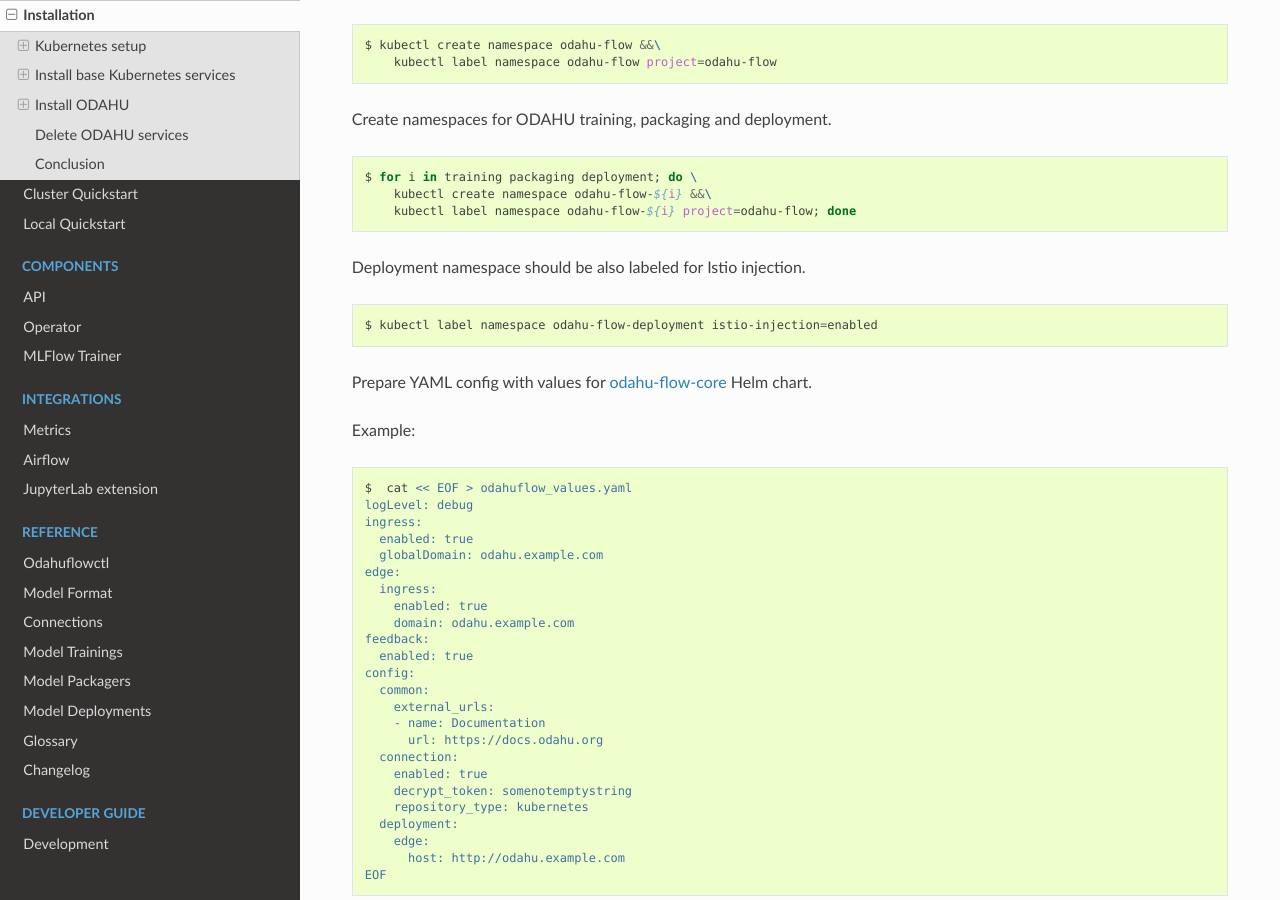
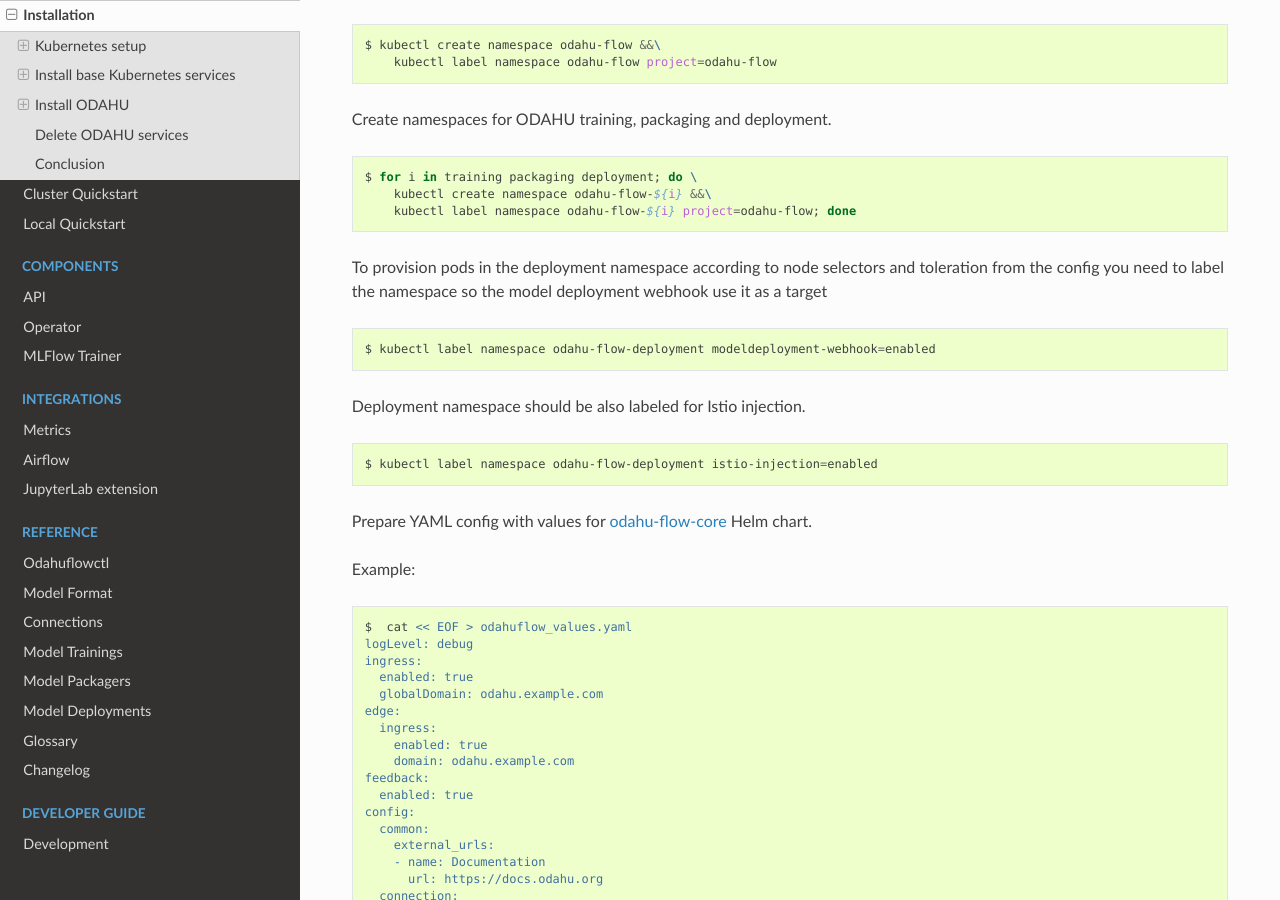
Before and after one commit to odahu/odahu-docs, a Sphinx documentation site: the page built from source/tutorials_installation.rst, in a window 1280 px wide and 900 px high, scrolled down 7740 px. Built offline with Sphinx 7.4.7 and the Read the Docs theme 2.0.0, drawn with Linux system fonts in a browser that asks for light colours; formulas are drawn with MathJax 3.

Commit message:
added steps for model deployment hook

```diff
--- a/source/tutorials_installation.rst
+++ b/source/tutorials_installation.rst
@@ -434,6 +434,12 @@
         kubectl create namespace odahu-flow-${i} &&\
         kubectl label namespace odahu-flow-${i} project=odahu-flow; done
 
+To provision pods in the deployment namespace according to node selectors and toleration from the config you need to label the namespace so the model deployment webhook use it as a target
+
+.. code:: bash
+
+    $ kubectl label namespace odahu-flow-deployment modeldeployment-webhook=enabled
+
 Deployment namespace should be also labeled for Istio injection.
 
 .. code:: bash
```
